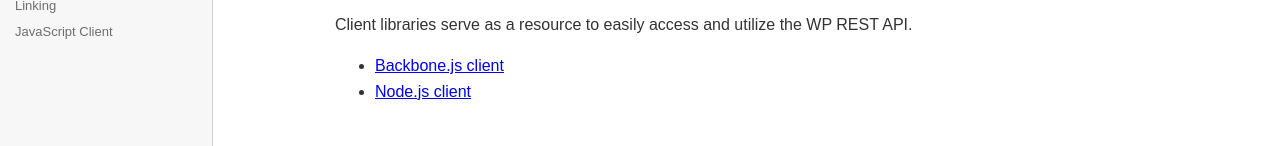
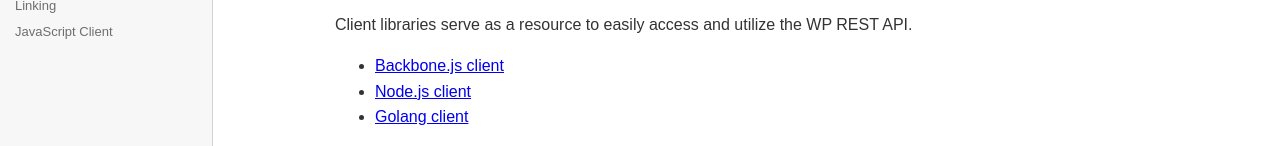
Before and after one commit to WP-API/docs-v2, a Jekyll site: the page built from guide/plugins/index.md, in a window 1280 px wide and 900 px high, scrolled down 1805 px. Shown: the part 754-900 px from the top of the window. Built offline with Jekyll 4.4.1, drawn with Linux system fonts in a browser that asks for light colours; Markdown is read by kramdown in place of the engine named in the settings; before the commit the page ends 2679 px from its top, so only the background shows below that.

Commit message:
Add Golang client
Add Golang client to the list.

```diff
--- a/guide/plugins/index.md
+++ b/guide/plugins/index.md
@@ -74,6 +74,8 @@ Client libraries serve as a resource to easily access and utilize the WP REST AP
 
 * [Backbone.js client][]
 * [Node.js client][]
+* [Golang client][]
 
 [Backbone.js client]: https://github.com/WP-API/client-js
 [Node.js client]: https://github.com/kadamwhite/wordpress-rest-api
+[Golang client]: https://github.com/sogko/go-wordpress
```
